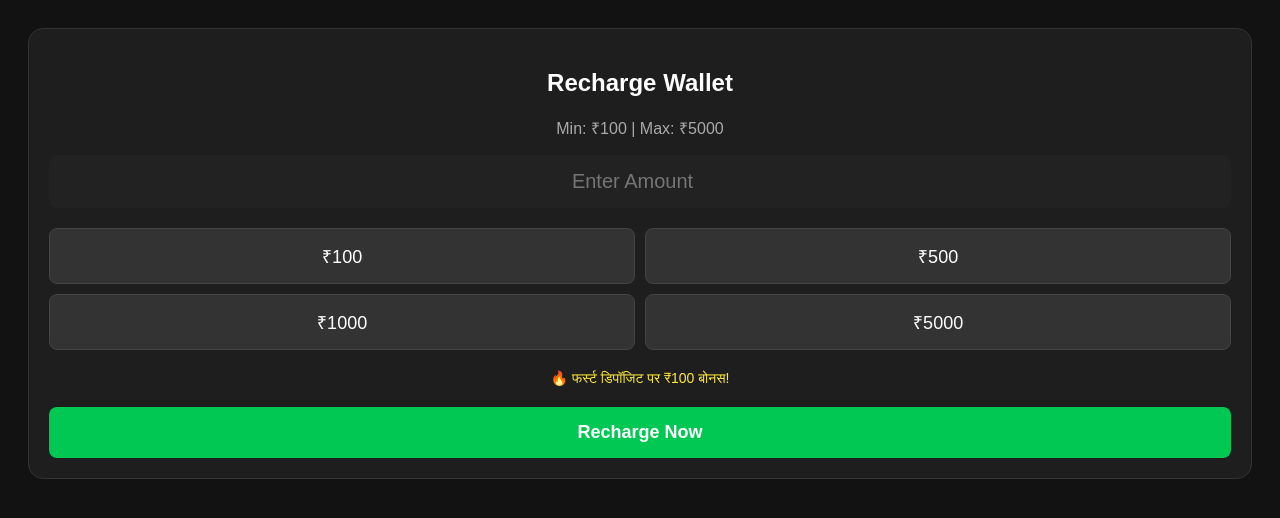
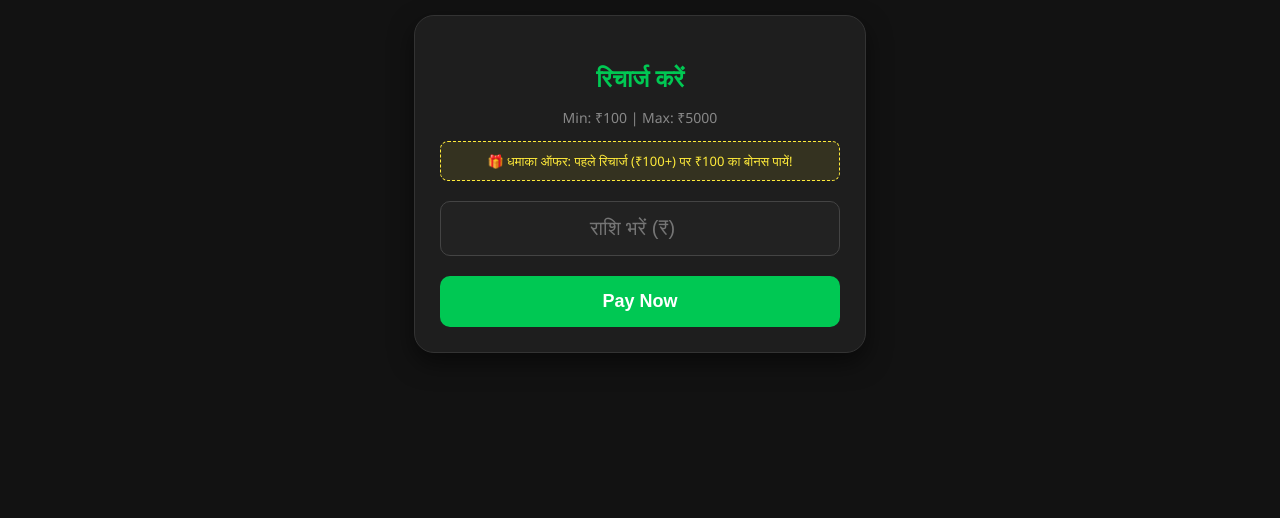
Before and after one commit to vikashjonwal2425-shiv/color-prediction-game, a website: page recharge.html in a window 1280 px wide. Drawn offline with Linux system fonts and the light colour scheme.

Commit message:
Update recharge.html

```diff
--- a/recharge.html
+++ b/recharge.html
@@ -1,54 +1,38 @@
 <!DOCTYPE html>
-<html lang="en">
+<html lang="hi">
 <head>
     <meta charset="UTF-8">
     <meta name="viewport" content="width=device-width, initial-scale=1.0">
-    <title>Recharge - VIP Prediction</title>
+    <title>Recharge Wallet - VIP Prediction</title>
     <style>
-        body { background: #121212; color: white; font-family: sans-serif; padding: 20px; text-align: center; }
-        .card { background: #1e1e1e; padding: 20px; border-radius: 15px; border: 1px solid #333; }
-        .amount-grid { display: grid; grid-template-columns: 1fr 1fr; gap: 10px; margin: 20px 0; }
-        .amt-btn { background: #333; border: 1px solid #444; color: white; padding: 15px; border-radius: 8px; cursor: pointer; font-size: 18px; }
-        .amt-btn:hover { border-color: #00c853; }
-        input { width: 100%; padding: 15px; border-radius: 8px; border: none; background: #222; color: white; font-size: 20px; text-align: center; box-sizing: border-box; }
-        .recharge-btn { width: 100%; padding: 15px; background: #00c853; color: white; border: none; border-radius: 8px; font-weight: bold; font-size: 18px; margin-top: 20px; cursor: pointer; }
-        .bonus-msg { color: #ffeb3b; font-size: 14px; margin-top: 10px; }
+        body { background: #121212; color: white; font-family: 'Segoe UI', sans-serif; margin: 0; padding: 15px; text-align: center; }
+        .recharge-card { background: #1e1e1e; padding: 25px; border-radius: 20px; border: 1px solid #333; max-width: 400px; margin: auto; box-shadow: 0 10px 25px rgba(0,0,0,0.5); }
+        h2 { color: #00c853; margin-bottom: 5px; }
+        .bonus-box { background: rgba(255, 235, 59, 0.1); color: #ffeb3b; padding: 10px; border-radius: 8px; font-size: 13px; margin-bottom: 20px; border: 1px dashed #ffeb3b; }
+        input { width: 100%; padding: 15px; border-radius: 10px; border: 1px solid #444; background: #222; color: white; font-size: 20px; text-align: center; margin-bottom: 20px; box-sizing: border-box; }
+        .qr-section { display: none; margin-top: 20px; background: white; padding: 20px; border-radius: 15px; color: #000; animation: fadeIn 0.5s; }
+        .qr-section img { width: 220px; height: 220px; border: 2px solid #eee; border-radius: 10px; }
+        .btn { width: 100%; padding: 15px; background: #00c853; color: white; border: none; border-radius: 10px; font-weight: bold; font-size: 18px; cursor: pointer; transition: 0.3s; }
+        .upload-area { display: none; margin-top: 20px; border: 2px dashed #555; padding: 20px; border-radius: 15px; background: #1a1a1a; }
+        .file-input { background: none; color: #aaa; margin-top: 10px; font-size: 14px; }
+        @keyframes fadeIn { from { opacity: 0; } to { opacity: 1; } }
     </style>
 </head>
 <body>
 
-    <div class="card">
-        <h2>Recharge Wallet</h2>
-        <p style="color: #aaa;">Min: ₹100 | Max: ₹5000</p>
+    <div class="recharge-card">
+        <h2>रिचार्ज करें</h2>
+        <p style="color: #888; font-size: 14px;">Min: ₹100 | Max: ₹5000</p>
 
-        <input type="number" id="recharge-amt" placeholder="Enter Amount" min="100" max="5000">
-
-        <div class="amount-grid">
-            <button class="amt-btn" onclick="setAmt(100)">₹100</button>
-            <button class="amt-btn" onclick="setAmt(500)">₹500</button>
-            <button class="amt-btn" onclick="setAmt(1000)">₹1000</button>
-            <button class="amt-btn" onclick="setAmt(5000)">₹5000</button>
+        <div class="bonus-box">
+            🎁 धमाका ऑफर: पहले रिचार्ज (₹100+) पर ₹100 का बोनस पायें!
         </div>
 
-        <div class="bonus-msg">🔥 फर्स्ट डिपॉजिट पर ₹100 बोनस!</div>
+        <input type="number" id="rechargeAmount" placeholder="राशि भरें (₹)">
 
-        <button class="recharge-btn" onclick="processRecharge()">Recharge Now</button>
-    </div>
+        <button id="payBtn" class="btn" onclick="openPayment()">Pay Now</button>
 
-    <script>
-        function setAmt(val) { document.getElementById('recharge-amt').value = val; }
-
-        function processRecharge() {
-            const amt = document.getElementById('recharge-amt').value;
-            if (amt < 100 || amt > 5000) {
-                alert("कृपया ₹100 से ₹5000 के बीच की राशि डालें।");
-                return;
-            }
-
-            // यहाँ यूज़र को पेमेंट पेज या QR कोड पर भेजेंगे
-            alert(`₹${amt} का पेमेंट गेटवे लोड हो रहा है...`);
-            // बोनस लॉजिक: अगर यह फर्स्ट डिपॉजिट है, तो API ₹100 एक्स्ट्रा जोड़ेगा।
-        }
-    </script>
-</body>
-</html>
+        <div id="qrBox" class="qr-section">
+            <p>इस QR को स्कैन करके <b>₹<span id="showAmt">0</span></b> भेजें</p>
+            <img src="Qr101.jpg" alt="Payment QR">
+            <p style="font-size: 12px; margin-top: 10px; color: #666;">
```
